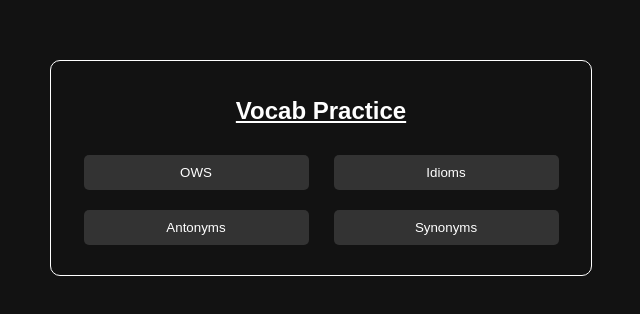
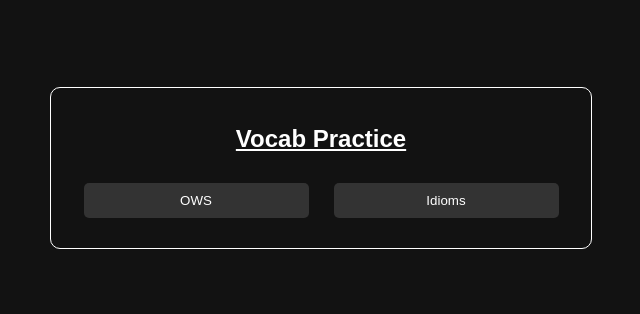
Before and after one commit to vinay-temp/ows-vocab, a plain HTML site: page index.html in a window 1280 px wide. Shown: the part 232-546 px from the top of the page, without its empty margins (319-959 px from the left). Drawn offline with Linux system fonts and the light colour scheme.

Commit message:
Update index.html

```diff
--- a/index.html
+++ b/index.html
@@ -12,8 +12,8 @@
         <div class="options">
             <button class="category" value="ows">OWS</button>
             <button class="category" value="idioms">Idioms</button>
-            <button class="category" value="anto">Antonyms</button>
-            <button class="category" value="syno">Synonyms</button>
+<!--             <button class="category" value="anto">Antonyms</button> -->
+<!--             <button class="category" value="syno">Synonyms</button> -->
         </div>
     </div>
 
```
